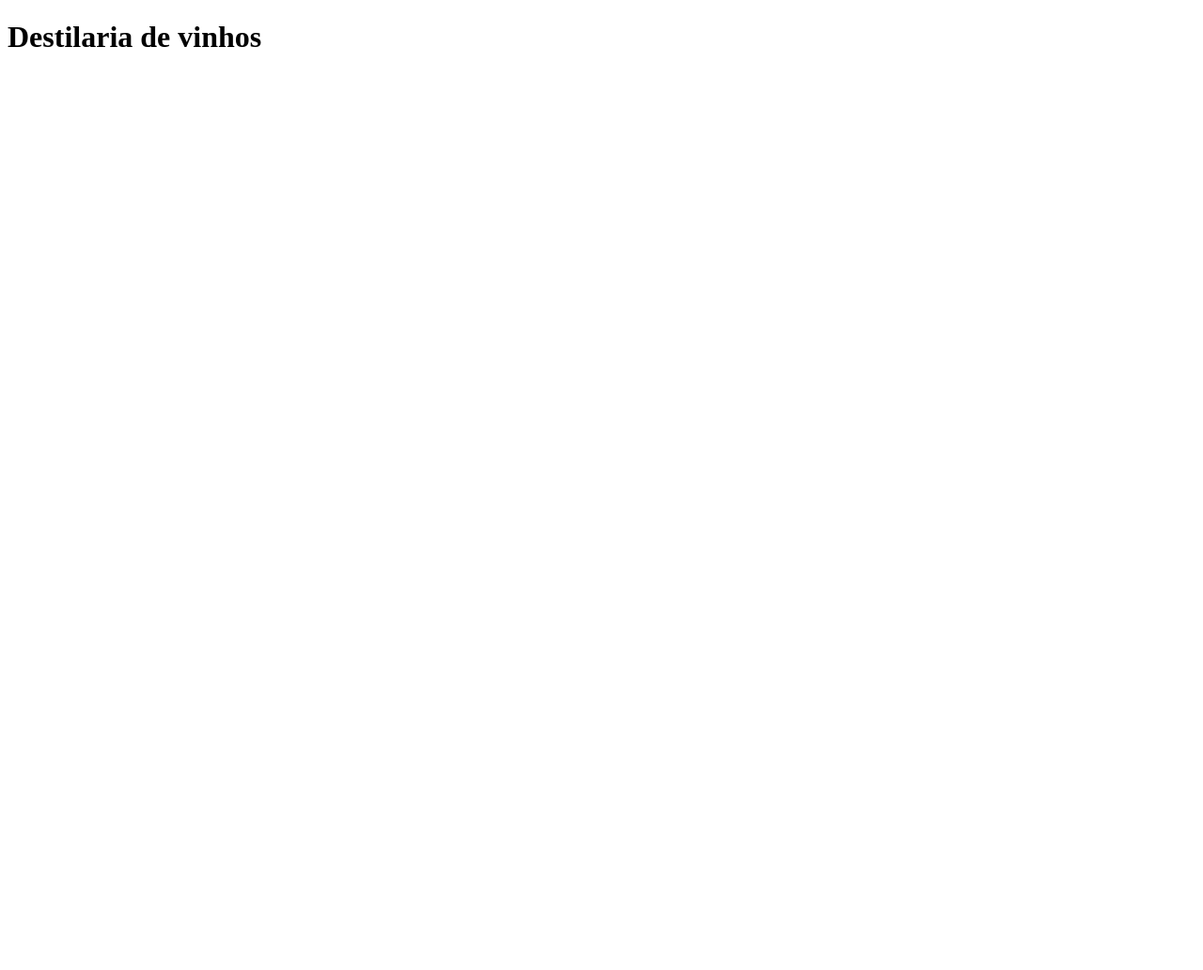
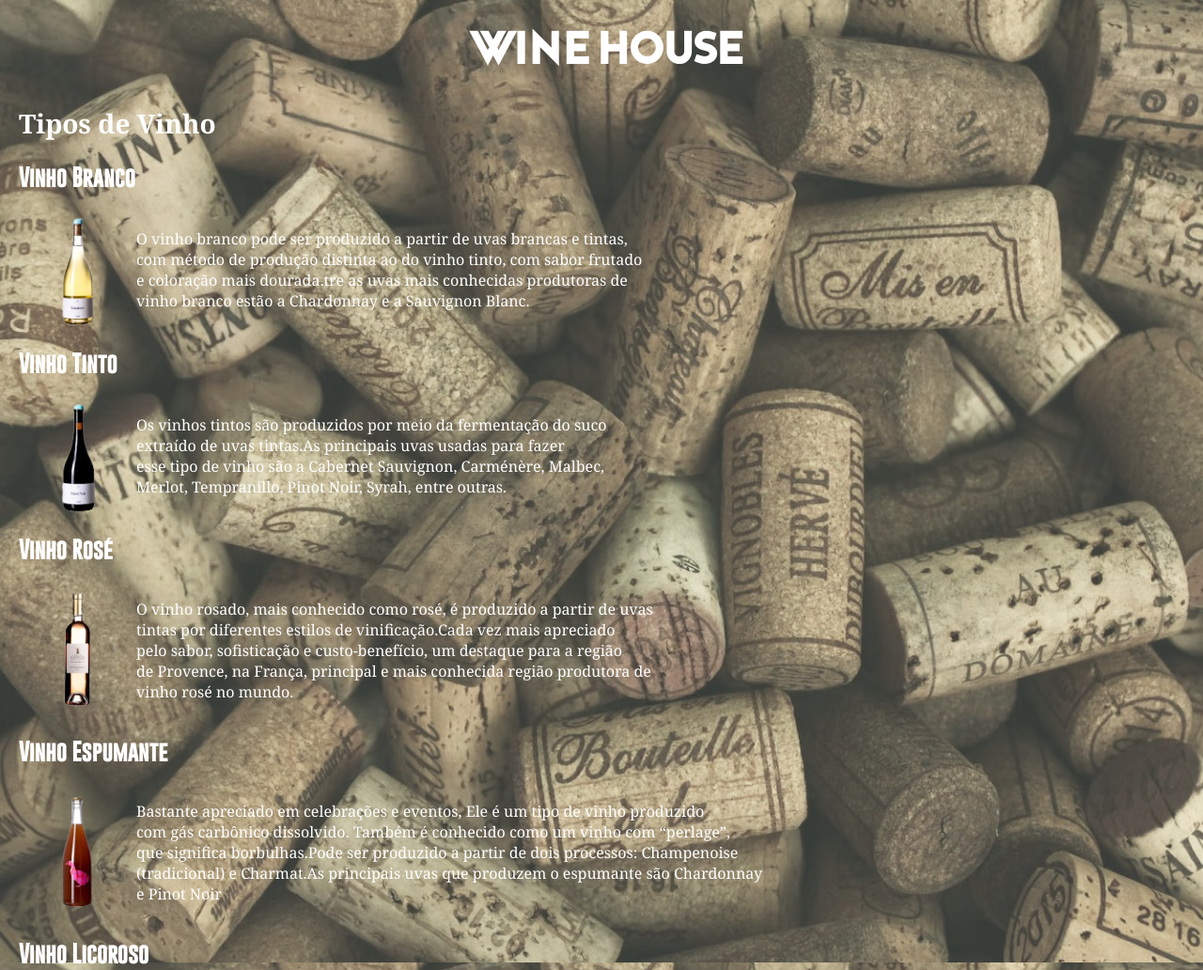
Before and after one commit to Lucasgnk/Wine-, a plain HTML site: page index.html in a window 1280 px wide. Shown: the top 1032 px of the page at 94% size. Before the commit the page ends 800 px from the top, so only its background shows below. Drawn offline with Linux system fonts and the light colour scheme; a web font is replaced by a local one.

Commit message:
atualizando

```diff
--- a/index.html
+++ b/index.html
@@ -4,9 +4,65 @@
     <meta charset="UTF-8">
     <meta http-equiv="X-UA-Compatible" content="IE=edge">
     <meta name="viewport" content="width=device-width, initial-scale=1.0">
-    <title>Wine</title>
+    <link rel="stylesheet" href="style.css">
+    <link rel="stylesheet" href="fonts/CaviarDreams.ttf">
+    <link rel="shortcut icon" href="images/vinho.png" type="image/x-icon">
+    <title>Wine's</title>
 </head>
-<body>
-    <h1>Destilaria de vinhos</h1>
+<body background="images/WhatsApp Image 2023-02-19 at 10.35.13.jpeg">
+
+
+    <header>
+        <h1>Wine House</h1>
+    </header>
+
+    <main>
+        <h2>Tipos de Vinho</h2>
+
+            <h3>Vinho Branco</h3>
+            <div class="container">
+                <img src="images/vb-removebg-preview.png" alt="vb">
+                <p>O vinho branco pode ser produzido a partir de uvas brancas e tintas,
+                    <br>com método de produção distinta ao do vinho tinto, com sabor frutado
+                    <br>e coloração mais dourada.tre as uvas mais conhecidas produtoras de
+                    <br>vinho branco estão a Chardonnay e a Sauvignon Blanc.</p>
+            </div>
+            <h3>Vinho Tinto</h3>
+            <div class="container">
+                <img src="images/vt-removebg-preview.png" alt="vt">
+                <p>Os vinhos tintos são produzidos por meio da fermentação do suco
+                    <br>extraído de uvas tintas.As principais uvas usadas para fazer
+                    <br>esse tipo de vinho são a Cabernet Sauvignon, Carménère, Malbec,
+                    <br>Merlot, Tempranillo, Pinot Noir, Syrah, entre outras.</p>
+
+            </div><h3>Vinho Rosé</h3>
+            <div class="container">
+                <img src="images/vr-removebg-preview.png" alt="vr">
+                <p>O vinho rosado, mais conhecido como rosé, é produzido a partir de uvas
+                    <br>tintas por diferentes estilos de vinificação.Cada vez mais apreciado
+                    <br>pelo sabor, sofisticação e custo-benefício, um destaque para a região
+                    <br>de Provence, na França, principal e mais conhecida região produtora de
+                    <br>vinho rosé no mundo.</p>
+            </div>
+            <h3>Vinho Espumante</h3>
+            <div class="container">
+                <img src="images/ve-removebg-preview.png" alt="ve">
+                <p>Bastante apreciado em celebrações e eventos, Ele é um tipo de vinho produzido
+                    <br>com gás carbônico dissolvido. Também é conhecido como um vinho com “perlage”,
+                    <br>que significa borbulhas.Pode ser produzido a partir de dois processos: Champenoise
+                    <br>(tradicional) e Charmat.As principais uvas que produzem o espumante são Chardonnay
+                    <br>e Pinot Noir</p>
+            </div>
+            <h3>Vinho Licoroso</h3>
+             <div class="container">
+            <img src="images/vl-removebg-preview.png" alt="vl">
+            <p>Os vinhos licorosos mais conhecidos são os fortificados e os de colheita tardia, o vinho
+                <br>fortificado é uma bebida que tem a fermentação interrompida antes do término pela adição
+                <br>de aguardente vínica. Ele é caracterizado pela quantidade elevada de teor alcoólico - estima-se
+                <br>que tenha entre 19% e 22% - além de ser elaborado com alta quantidade de açúcar.Eles são produzidos
+                <br>por uvas brancas e tintas.</p>
+        </div>
+    </main>
+
 </body>
 </html>
--- /dev/null
+++ b/style.css
@@ -0,0 +1,50 @@
+@font-face {
+    font-family: 'rosinha';
+    src: url('fonts/Roseberry.ttf') format('truetype');
+    font-weight: normal;
+    font-style: normal;
+
+}
+@font-face {
+    font-family: 'gobold';
+    src: url('fonts/Gobold\ Regular.otf') format('opentype');
+    font-weight: normal;
+    font-style: normal;
+}
+
+body{
+
+    margin-left: 20px;
+    color: white;
+    font-size: 16px;
+    font-family: Cambria, Cochin, Georgia, Times, 'Times New Roman', serif;
+}
+
+h1{
+    text-align: center;
+    font-family: 'rosinha';
+    font-size: 3em;
+    color: white;
+
+}
+
+h2{
+    font-size: 28px;
+}
+
+
+
+h3{
+    font-family: 'gobold';
+    font-size: 22px;
+
+}
+
+img{
+    width: 125px;
+}
+
+.container{
+    display: flex;
+    align-items: center;
+}
```
Also changed, not shown: CaviarDreams.ttf (added), fonts/Gobold Regular.otf (added), fonts/Roseberry.ttf (added), images/WhatsApp Image 2023-02-19 at 10.35.13.jpeg (added), images/vb-removebg-preview.png (added), images/ve-removebg-preview.png (added), images/vinho.png (added), images/vl-removebg-preview.png (added), images/vr-removebg-preview.png (added), images/vt-removebg-preview.png (added).
